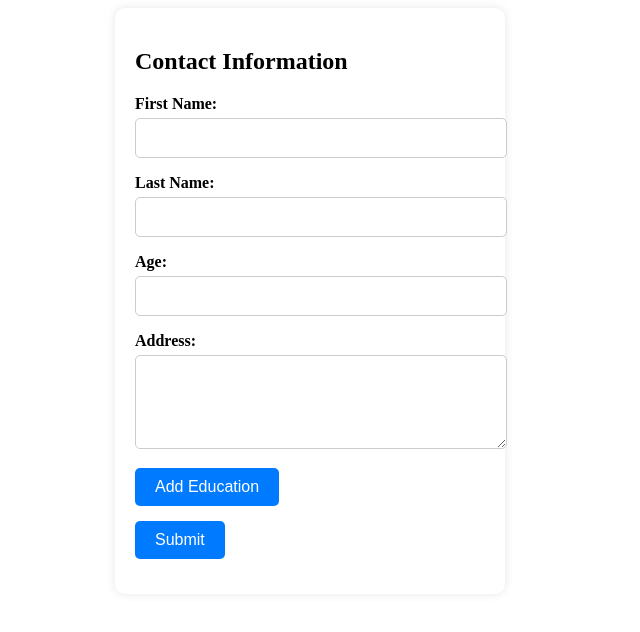
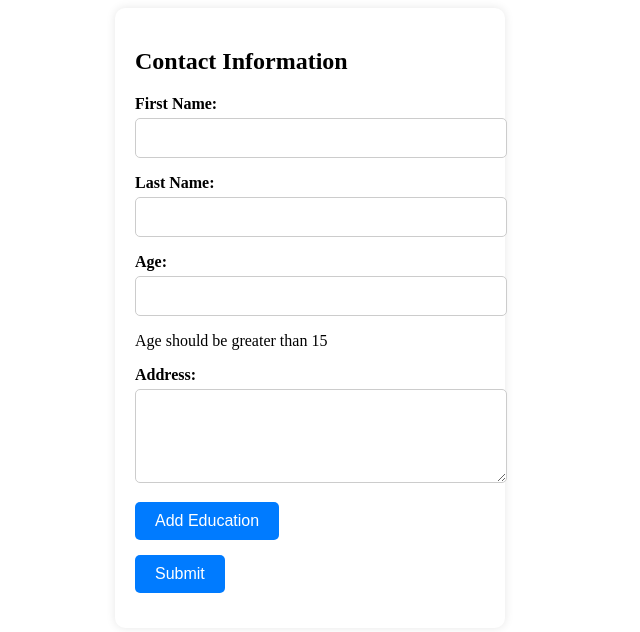
Before and after one commit to sherozkhan-hub/formHandling, a React (Vite) app: page / in a window 1280 px wide. Shown: the top 632 px of the page, without its empty margins (330-970 px from the left). Built offline with nearby package versions, Linux system fonts and the light colour scheme.

Commit message:
added delete

```diff
--- a/src/components/Form.jsx
+++ b/src/components/Form.jsx
@@ -34,9 +34,8 @@ function Form() {
 
   const handleForm = () => {
     setForms([...forms, { degree: "", university: "", location: "" }]);
+    console.log(forms);
   };
-
-  // console.log(forms);
 
   const isValid = () => {
     return (
@@ -101,11 +100,7 @@ function Form() {
             name="age"
             required
           />
-          <p>
-            {formData.age && formData.age > 15
-              ? "Age should be greater than 15"
-              : ""}
-          </p>
+          <p>{formData.age < 15 ? "Age should be greater than 15" : ""}</p>
         </div>
         <div className="form-group">
           <label htmlFor="address">Address:</label>
@@ -131,7 +126,7 @@ function Form() {
                 setSecondData={setSecondData}
                 setObj={setObj}
                 formData={formData}
-                onClick={() => handleDelete(index)}
+                onDel={() => handleDelete(index)}
               />
             );
           })}
--- a/src/components/GenForm.jsx
+++ b/src/components/GenForm.jsx
@@ -1,5 +1,5 @@
 /* eslint-disable react/prop-types */
-function GenForm({ secondData, setSecondData, setObj, formData }) {
+function GenForm({ secondData, setSecondData, onDel, setObj, formData }) {
   const handleChange = (e) => {
     const { name, value } = e.target;
     setSecondData((prevData) => ({
@@ -17,9 +17,7 @@ function GenForm({ secondData, setSecondData, setObj, formData }) {
         <label>Degree:</label>
         <input onChange={handleChange} name="degree" type="text" required />
         <p>
-          {secondData.degree && secondData.degree.length >= 4
-            ? "Must be at least 4 characters"
-            : ""}
+          {secondData.degree.length >= 4 ? "Must be at least 4 characters" : ""}
         </p>
       </div>
       <div className="form-group">
@@ -30,11 +28,12 @@ function GenForm({ secondData, setSecondData, setObj, formData }) {
         <label>Location:</label>
         <input onChange={handleChange} name="location" type="text" required />
         <p>
-          {secondData.location && secondData.degree.location > 7
+          {secondData.location.length > 10
             ? "Address should contain more detail "
             : ""}
         </p>
       </div>
+      <button onClick={onDel}>Delete</button>
     </div>
   );
 }
```
